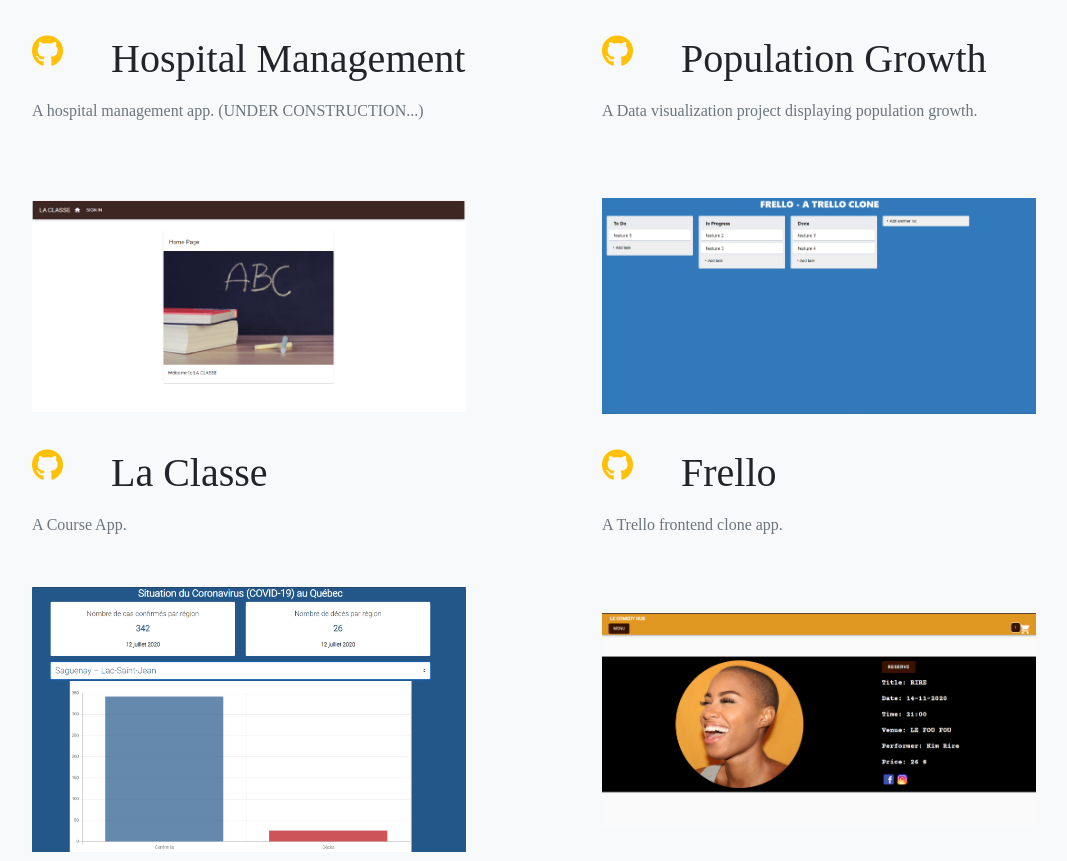
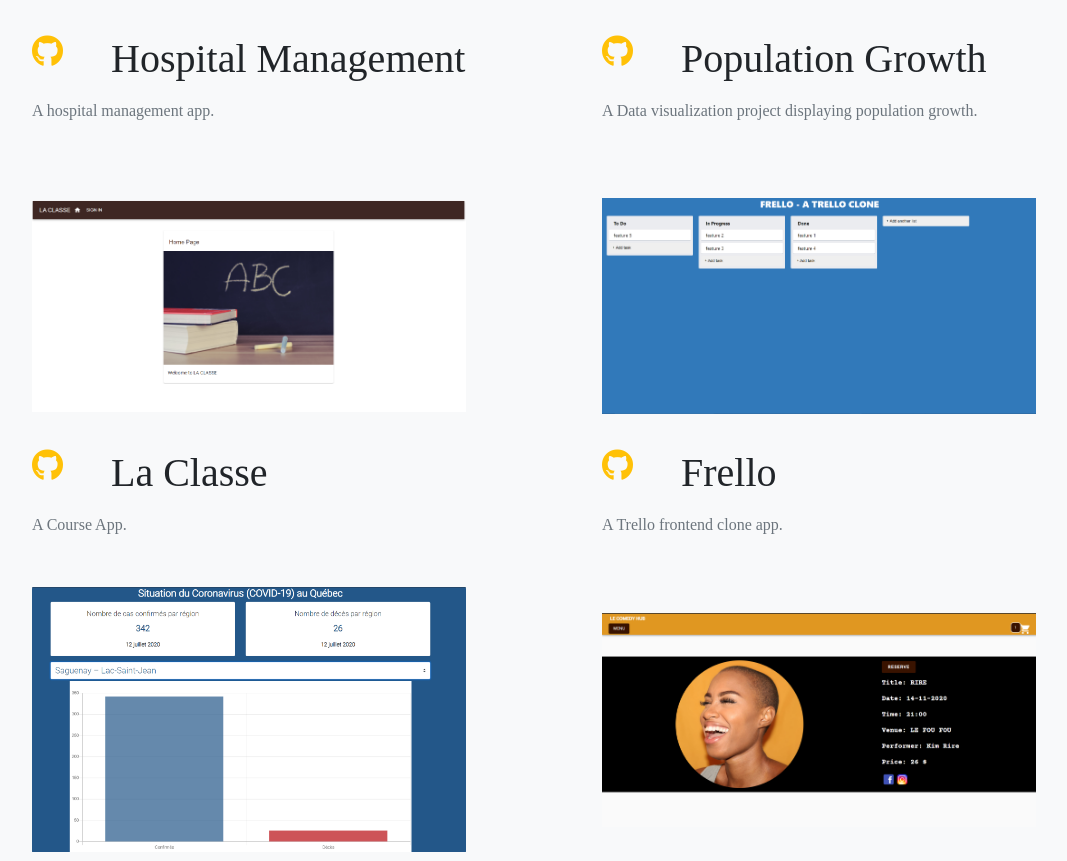
Before and after one commit to baubrun/folio, a React (Create React App) app in the folder frontend/: page / in a window 1280 px wide. Shown: the part 1574-2435 px from the top of the page, without its empty margins (53-1120 px from the left). Built offline with nearby package versions, Linux system fonts and the light colour scheme.

Commit message:
updated hosp description

```diff
--- a/frontend/src/data/index.js
+++ b/frontend/src/data/index.js
@@ -21,7 +21,7 @@
 
 const projects = [{
         title: "Hospital Management",
-        description: " A hospital management app. (UNDER CONSTRUCTION...)",
+        description: " A hospital management app.",
         image: hospital,
         alt: "Hospital Management",
         sourceCode: `${gitRoot}/hospital-management`,
```
